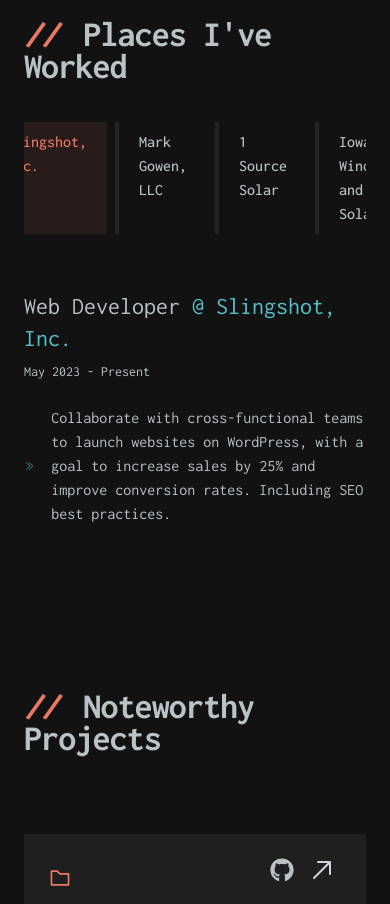
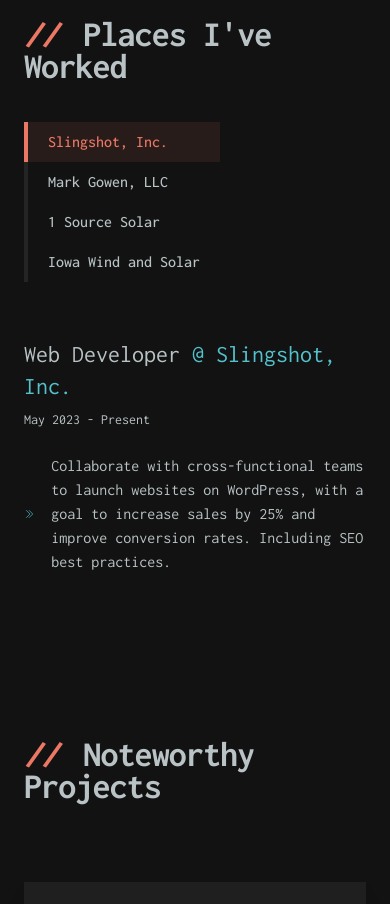
Before and after one commit to markgowen/portfolio-v2, a Next.js app: page / in a window 390 px wide. Shown: the part 2120-3024 px from the top of the page. Built offline with nearby package versions, Linux system fonts and the light colour scheme.

Commit message:
Refactored work and company components for mobile

```diff
--- a/app/components/Work.tsx
+++ b/app/components/Work.tsx
@@ -70,7 +70,7 @@
           <div className='max-w-max overflow-y-auto pt-5 pb-4 md:sticky md:top-0 md:h-full '>
             <div className='mt-5 flex flex-col flex-grow items-center'>
               <nav className='flex-1 cursor-pointer'>
-                <div className='flex md:flex-wrap'>
+                <div className='md:flex md:flex-wrap overflow-x-visible whitespace-nowrap sm:whitespace-normal'>
                   {employers.map((employer) => (
                     <div
                       onClick={() => setEmployerId(employer.id)}
```
